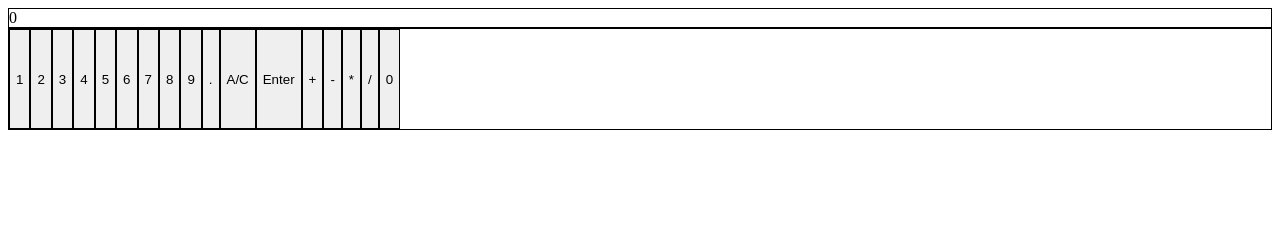
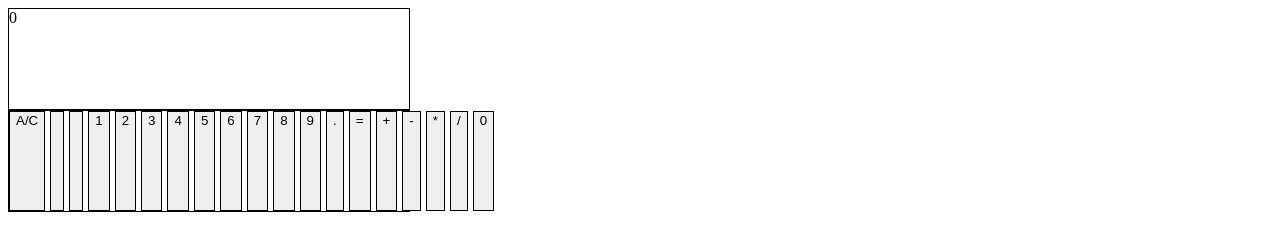
Before and after one commit to southbaycoder408/Calculator, a plain HTML site: page index.html in a window 1280 px wide. Drawn offline with Linux system fonts and the light colour scheme.

Commit message:
changed button enter and = symbol messing around with the inputs

```diff
--- a/components.js
+++ b/components.js
@@ -78,7 +78,7 @@ const attachButtonEvents = () => {
                 operator = "";
                 updateDisplay("0");
 
-            } else if (buttonValue === "Enter") {
+            } else if (buttonValue === "=") {
 
                 hasEnteredPeriod = false;
 
--- a/index.html
+++ b/index.html
@@ -11,6 +11,9 @@
 
     <div id="display">0</div>
     <div class="calcBody">
+        <button class="button">A/C</button>
+        <button class="button"></button>
+        <button class="button"></button>
         <button class="button">1</button>
         <button class="button">2</button>
         <button class="button">3</button>
@@ -21,8 +24,7 @@
         <button class="button">8</button>
         <button class="button">9</button>
         <button class="button">.</button>
-        <button class="button">A/C</button>
-        <button class="button">Enter</button>
+        <button class="button">=</button>
         <button class="button">+</button>
         <button class="button">-</button>
         <button class="button">*</button>
--- a/styles.css
+++ b/styles.css
@@ -1,15 +1,32 @@
+body {
+   border: 5px red;
+  /* display: flex;
+   flex-direction: column;
+   /*justify-content: center;*/
+  /* align-content: center;*/
+}
+
 #display {
    border: 1px solid black;
+   display: flex;
+   gap: 5px 5px;
+   height: 100px;
+   width: 400px;
+   align-self: flex-end;
 
 }
 
 .calcBody {
    border: 1px solid black;
    display: flex;
+   gap: 5px 5px;
+   width: 400px;
 }
 
 .button {
    border: 1px solid black;
    height: 100px;
+   display: flex;
+   width: 100px;
 
 }
```
